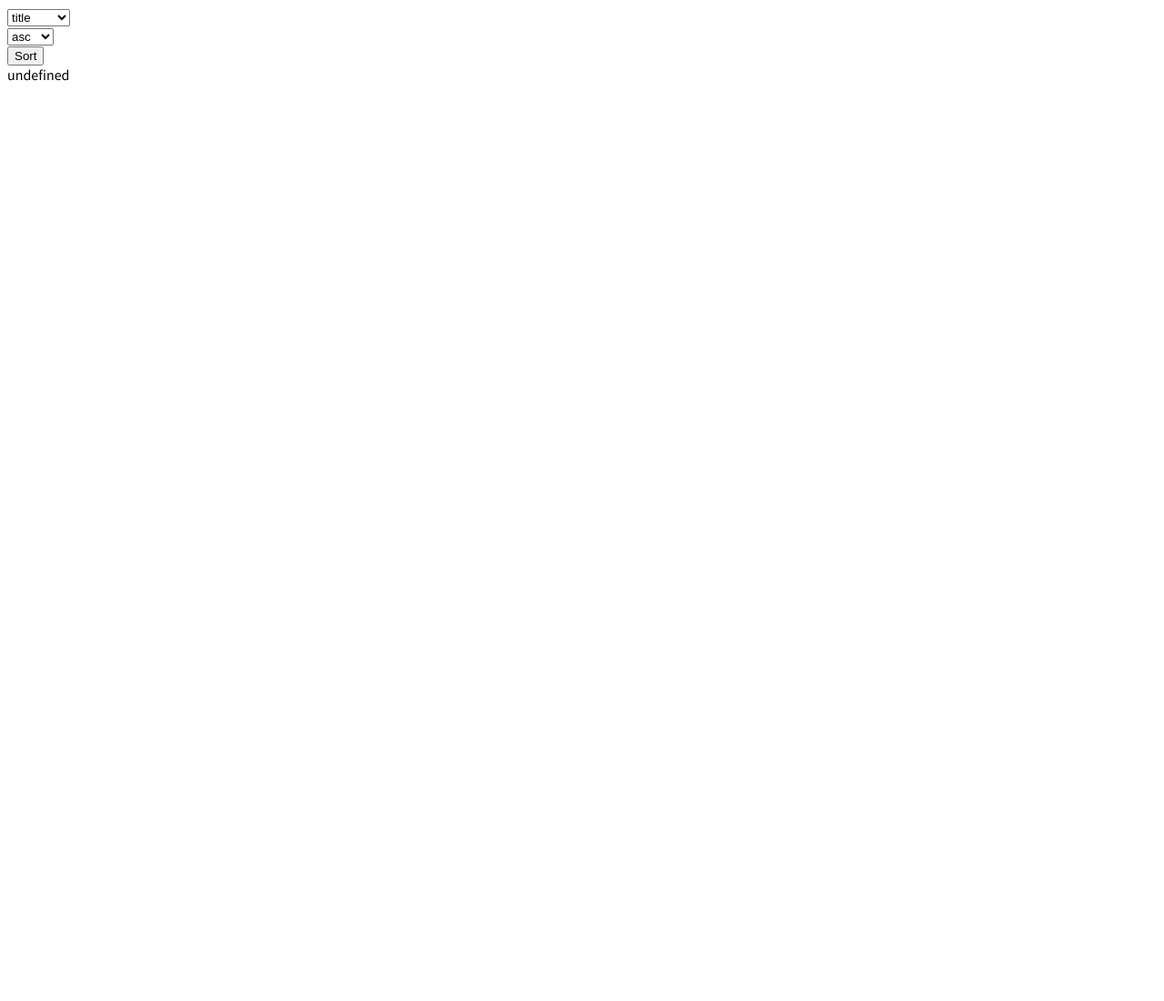
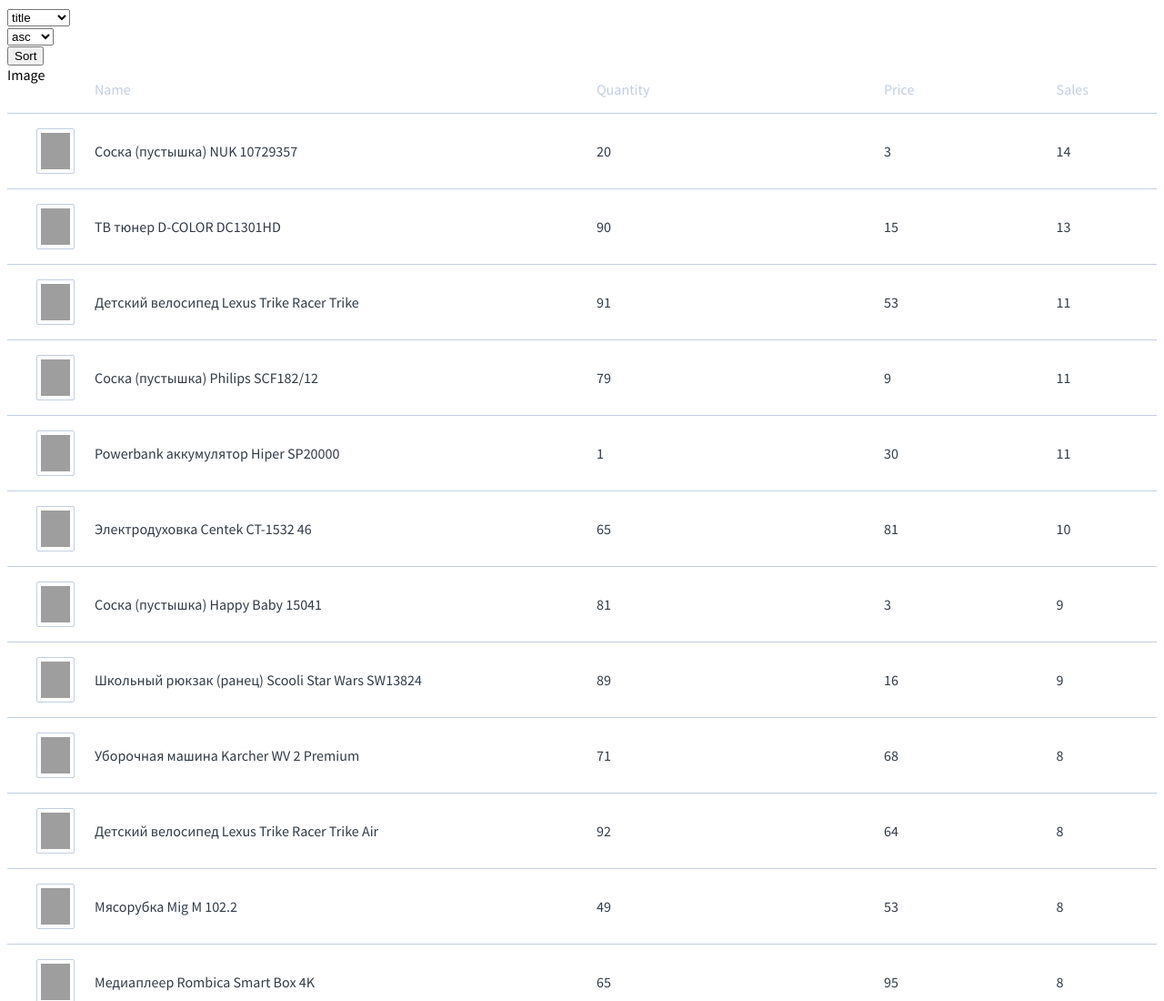
Before and after one commit to js-tasks-ru/js-20240118_said-kilamatov, a website: page 05-dom-document-loading/2-sortable-table-v1/index.html in a window 1280 px wide. Shown: the top 1100 px of the page at 91% size. Before the commit the page ends 800 px from the top, so only its background shows below. Drawn offline with Linux system fonts and the light colour scheme; grey boxes are pictures that could not be loaded.

Commit message:
решение задания 2 модуля 5,зарание прошу прощения за это,решал эту задачу весь день и по этогу получилось два варианта кода.это второй вариант потому как первый короче но не проходит тесты

```diff
--- a/05-dom-document-loading/2-sortable-table-v1/index.html
+++ b/05-dom-document-loading/2-sortable-table-v1/index.html
@@ -1,10 +1,9 @@
-<!doctype html>
+<!DOCTYPE html>
 <head>
-  <meta charset="utf-8">
-  <link rel="stylesheet" href="style.css">
+  <meta charset="utf-8" />
+  <link rel="stylesheet" href="style.css" />
 </head>
 <body>
-
   <div>
     <div>
       <select id="field">
@@ -27,45 +26,47 @@
   <div id="root"></div>
 
   <script type="module">
-  import SortableTable from './index.js';
-  import data from './products-data.js';
+    import SortableTable from "./index.js";
+    import data from "./products-data.js";
 
     const headerConfig = [
       {
-      id: 'images',
-      title: 'Image',
+        id: "images",
+        title: "Image",
         sortable: false,
         template: (data = []) => {
           return `
           <div class="sortable-table__cell">
-            <img class="sortable-table-image" alt="Image" src="${data[0]?.url || 'https://via.placeholder.com/32'}">
+            <img class="sortable-table-image" alt="Image" src="${
+              data[0]?.url || "https://via.placeholder.com/32"
+            }">
           </div>
         `;
-      }
+        },
       },
       {
-      id: 'title',
-      title: 'Name',
+        id: "title",
+        title: "Name",
         sortable: true,
-      sortType: 'string'
+        sortType: "string",
       },
       {
-      id: 'quantity',
-      title: 'Quantity',
+        id: "quantity",
+        title: "Quantity",
         sortable: true,
-      sortType: 'number'
+        sortType: "number",
       },
       {
-      id: 'price',
-      title: 'Price',
+        id: "price",
+        title: "Price",
         sortable: true,
-      sortType: 'number'
+        sortType: "number",
       },
       {
-      id: 'sales',
-      title: 'Sales',
+        id: "sales",
+        title: "Sales",
         sortable: true,
-      sortType: 'number'
+        sortType: "number",
       },
     ];
 
@@ -73,7 +74,7 @@
 
     root.append(sortableTable.element);
 
-  sort.addEventListener('click', () => {
+    sort.addEventListener("click", () => {
       const fieldValue = field.value;
       const orderValue = order.value;
 
--- a/05-dom-document-loading/2-sortable-table-v1/index.js
+++ b/05-dom-document-loading/2-sortable-table-v1/index.js
@@ -1,5 +1,147 @@
 export default class SortableTable {
+  element;
+  subElements = {};
+
   constructor(headerConfig = [], data = []) {
+    this.headerConfig = headerConfig;
+    this.data = JSON.parse(JSON.stringify(data));
 
+    this.render();
+  }
+
+  render() {
+    const element = document.createElement("div");
+    element.innerHTML = this.createTemplateContainer();
+    this.element = element.firstElementChild;
+    this.subElements = this.getSubElements(this.element);
+    this.removeDefaultSortingArrows();
+  }
+
+  createTemplateContainer() {
+    return `<div data-element="productsContainer" class="products-list__container">
+              <div class="sortable-table">
+                <div data-element="header" class="sortable-table__header sortable-table__row">
+                  ${this.createTemplateHeaderConfig()}
+                </div>
+                <div data-element="body" class="sortable-table__body">
+                ${this.createTemplateRows()}
+                </div>
+                <div data-element="loading" class="loading-line sortable-table__loading-line"></div>
+
+                <div data-element="emptyPlaceholder" class="sortable-table__empty-placeholder">
+                  <div>
+                    <p>No products satisfy your filter criteria</p>
+                    <button type="button" class="button-primary-outline">Reset all filters</button>
+                  </div>
+                </div>
+              </div>
+            </div>`;
+  }
+
+  createTemplateHeaderConfig() {
+    return this.headerConfig
+      .map((item) => {
+        const sortableClass = item.sortable ? "sortable-table__cell" : "";
+        return `
+        <div class="${sortableClass}" data-id="${item.id}" data-sortable="${
+          item.sortable
+        }">
+          <span>${item.title}</span>
+          ${
+            item.id === "title"
+              ? '<span data-element="arrow" class="sortable-table__sort-arrow"><span class="sort-arrow"></span></span>'
+              : ""
+          }
+        </div>`;
+      })
+      .join("");
+  }
+
+  createTemplateRows(data = this.data) {
+    return data
+      .map(
+        (item) => `<a href="/products/${item.id}" class="sortable-table__row">
+    ${this.createTemplateRowCells(item)}
+  </a>`
+      )
+      .join("");
+  }
+
+  createTemplateRowCells(item) {
+    return this.headerConfig
+      .map((headerItem) => {
+        if (headerItem.id === "images") {
+          return `
+            <div class="sortable-table__cell">
+              <img class="sortable-table-image" alt="Image" src="${
+                item.images[0]?.url || "https://via.placeholder.com/32"
+              }">
+            </div>
+          `;
+        }
+
+        return `<div class="sortable-table__cell">${item[headerItem.id]}</div>`;
+      })
+      .join("");
+  }
+
+  sort(field, order) {
+    const sortType = this.headerConfig.find(
+      (item) => item.id === field
+    )?.sortType;
+
+    this.data.sort((a, b) => {
+      const aValue = a[field];
+      const bValue = b[field];
+
+      if (sortType === "string") {
+        return order === "asc"
+          ? aValue.localeCompare(bValue, ["ru-RU", "en-EN"], {
+              caseFirst: "upper",
+            })
+          : bValue.localeCompare(aValue, ["ru-RU", "en-EN"], {
+              caseFirst: "upper",
+            });
+      }
+
+      return order === "asc" ? aValue - bValue : bValue - aValue;
+    });
+
+    this.updateBody();
+  }
+
+  updateBody() {
+    this.subElements.body.innerHTML = this.createTemplateRows();
+  }
+
+  remove() {
+    this.element?.remove();
+  }
+
+  destroy() {
+    this.remove();
+    this.element = null;
+    this.subElements = {};
+  }
+
+  getSubElements(element) {
+    const subElements = element.querySelectorAll("[data-element]");
+
+    return [...subElements].reduce((acc, subElement) => {
+      acc[subElement.dataset.element] = subElement;
+      return acc;
+    }, {});
+  }
+
+  removeDefaultSortingArrows() {
+    const headerCells = this.element.querySelectorAll(
+      '[data-element="header"] .sortable-table__cell'
+    );
+    headerCells.forEach((cell) => {
+      const sortArrow = cell.querySelector(".sortable-table__sort-arrow");
+      if (sortArrow) {
+        sortArrow.remove();
+      }
+    });
   }
 }
```
Lines whose indentation alone changed are shown as unchanged.
